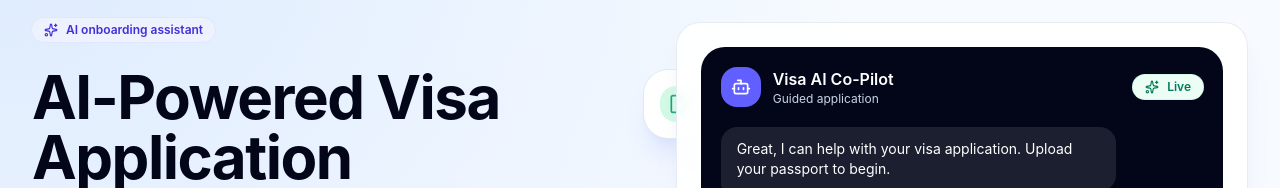
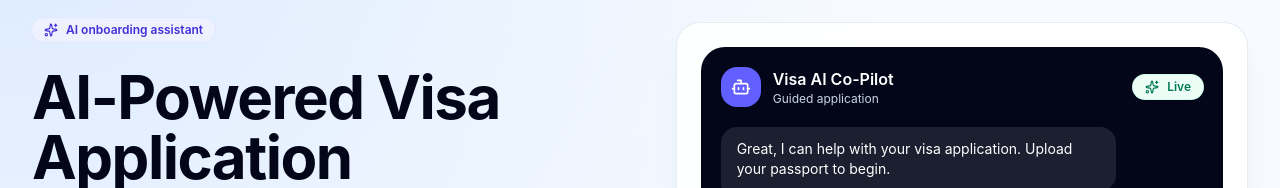
Before and after one commit to devR1shabh/VisaForm, a React (Vite) app in the folder client/: page / in a window 1280 px wide. Shown: the part 155-343 px from the top of the page. Built offline with nearby package versions, Linux system fonts and the light colour scheme.

Commit message:
improved Landing Page UI and removed float icon

```diff
--- a/client/src/pages/Home.jsx
+++ b/client/src/pages/Home.jsx
@@ -89,17 +89,7 @@ function Home() {
               transition={{ duration: 0.55, ease: "easeOut" }}
               className="relative"
             >
-              <div className="absolute -left-8 top-12 hidden rounded-3xl bg-white p-4 shadow-xl shadow-indigo-200/50 ring-1 ring-slate-200 lg:block">
-                <div className="flex items-center gap-3">
-                  <div className="rounded-2xl bg-emerald-100 p-2 text-emerald-600">
-                    <FileCheck2 className="h-5 w-5" />
-                  </div>
-                  <div>
-                    <p className="text-sm font-semibold text-slate-900">OCR Ready</p>
-                    <p className="text-xs text-slate-500">5 fields detected</p>
-                  </div>
-                </div>
-              </div>
+
 
               <Card className="relative mx-auto max-w-xl p-5">
                 <div className="rounded-3xl bg-slate-950 p-5 text-white">
```
